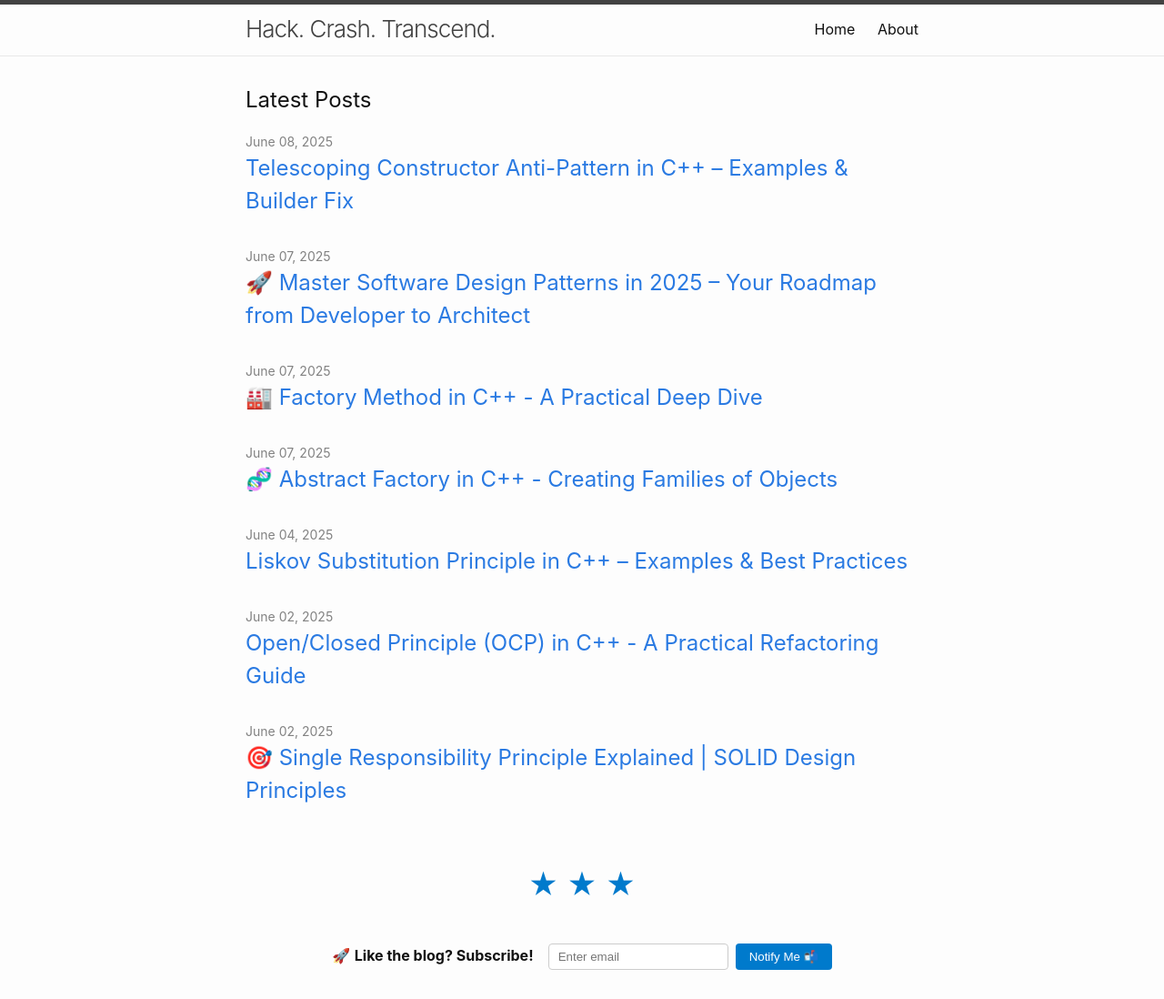
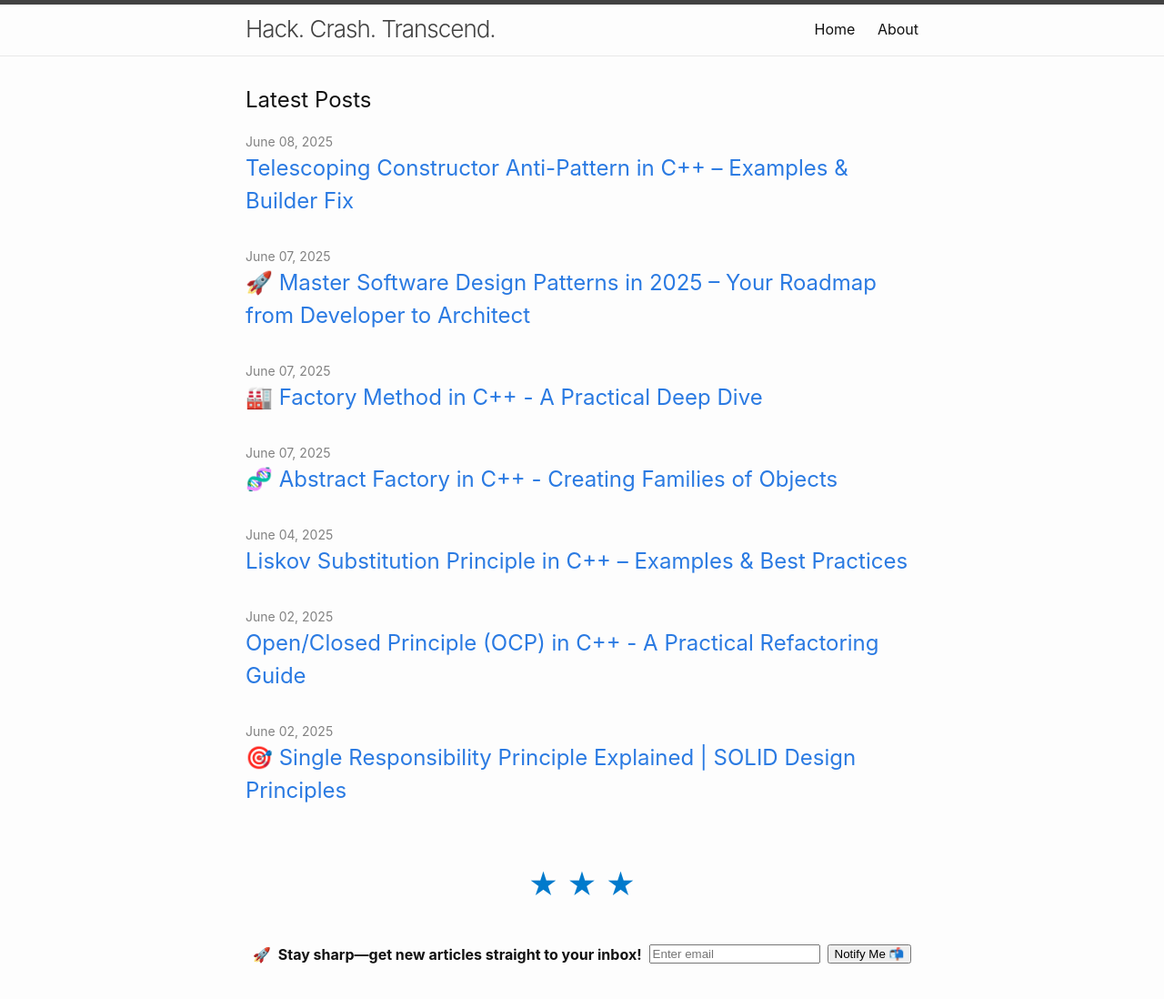
Before and after one commit to on2k23nm/on2k23nm.github.io, a Jekyll site: the page built from index.markdown, in a window 1280 px wide. Shown: the whole page at 91% size. Built offline with Jekyll 4.4.1, drawn with Linux system fonts in a browser that asks for light colours.

Commit message:
Mobile friendly subscribe

```diff
--- a/_includes/subscribe-inline.html
+++ b/_includes/subscribe-inline.html
@@ -1,6 +1,6 @@
 <!-- Inline “Subscribe” box -->
-<span style="white-space:nowrap;">
-    🚀 <strong>Like the blog? Subscribe!</strong>
+<!-- <span style="white-space:nowrap;">
+    🚀 <strong>Level-up your dev skills—get future articles in your inbox!</strong>
     <form action="https://formspree.io/f/xrbkplpp" method="POST"
         style="display:inline-flex;gap:.5rem;vertical-align:middle;margin-left:.75rem">
         <input type="email" name="email" required placeholder="Enter email"
@@ -10,14 +10,19 @@
             Notify&nbsp;Me&nbsp;📬
         </button>
     </form>
+</span> -->
+
+<span class="subscribe-inline">
+    🚀 <strong>Stay sharp—get new articles straight to your inbox!</strong>
+
+    <form action="https://formspree.io/f/xrbkplpp" method="POST"
+        style="display:inline-flex;gap:.5rem;vertical-align:middle">
+        <input type="email" name="email" required placeholder="Enter email">
+        <!-- <button type="submit">Notify Me 📬</button> -->
+        <button type="submit" style="white-space: nowrap;">Notify Me 📬</button>
+
+    </form>
 </span>
 
-<!-- <span class="subscribe-inline">
-  🚀 <strong>Level-up your dev skills—get future articles in your inbox!</strong>
-
-  <form action="https://formspree.io/f/xrbkplpp" method="POST"
-        style="display:inline-flex;gap:.5rem;vertical-align:middle">
-    <input type="email" name="email" required placeholder="Enter email">
-    <button type="submit">Notify Me 📬</button>
-  </form>
-</span> -->
+<!-- Stay sharp——get new articles straight to your inbox!
+Level-up your dev skills - get new articles in your inbox! -->
--- a/_layouts/default.html
+++ b/_layouts/default.html
@@ -49,6 +49,8 @@
 
     <!-- Your stylesheet -->
     <link rel="stylesheet" href="{{ '/assets/css/main.css' | relative_url }}">
+    <link rel="stylesheet" href="{{ '/assets/css/subscription.css' | relative_url }}">
+
 
     <!-- Google AdSense verification -->
     <script async src="https://pagead2.googlesyndication.com/pagead/js/adsbygoogle.js?client=ca-pub-4252008174002764"
```
Also changed, not shown: assets/css/subscription.css (+7 -3 lines).
